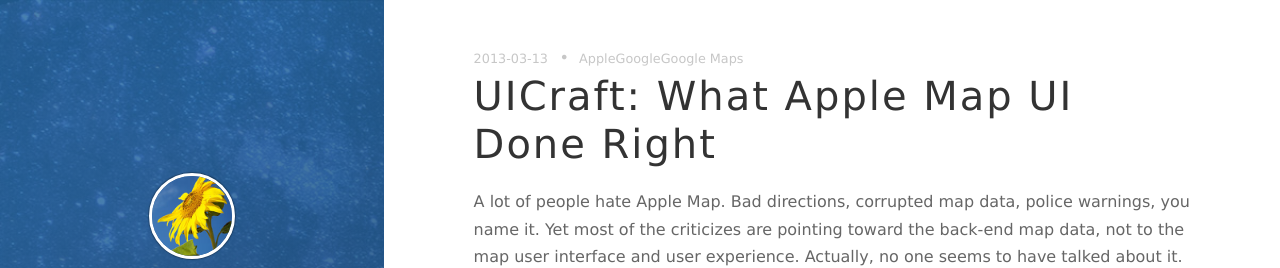
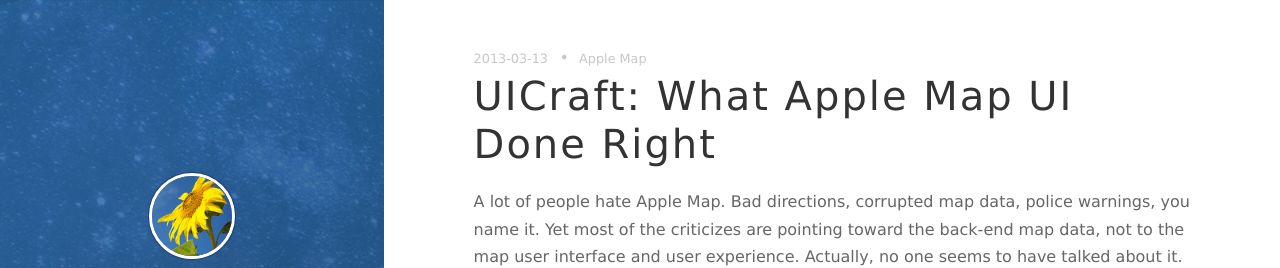
Before and after one commit to lymenlee/mucraft, a Jekyll site: the page built from _posts/2013-03-13-uicraft-what-apple-map-ui-done-right.markdown, in a window 1280 px wide and 900 px high. Shown: the top 268 px of the window. Built offline with Jekyll 4.4.1, drawn with Linux system fonts in a browser that asks for light colours; nearby versions of some CDN libraries; comment, search, counter and statistics services are not loaded; part of the change alters nothing that is shown.

Commit message:
Update 2013-03-13-uicraft-what-apple-map-ui-done-right.markdown

```diff
--- a/_posts/2013-03-13-uicraft-what-apple-map-ui-done-right.markdown
+++ b/_posts/2013-03-13-uicraft-what-apple-map-ui-done-right.markdown
@@ -1,21 +1,21 @@
 ---
 author: mountainwalker
 comments: true
-date: 2013-03-13 22:39:19+00:00
+date: 2013-03-13T22:39:19.000Z
 layout: post
-link: https://linwangge.wordpress.com/2013/03/13/uicraft-what-apple-map-ui-done-right/
+link: >-
+  https://linwangge.wordpress.com/2013/03/13/uicraft-what-apple-map-ui-done-right/
 slug: uicraft-what-apple-map-ui-done-right
 title: 'UICraft: What Apple Map UI Done Right'
 wordpress_id: 1772
 categories:
-- Anything Apple
-- Design
-- iOS
-- UICraft
+  - Anything Apple
+  - Design
+  - iOS
+  - UICraft
 tags:
-- Apple
-- Google
-- Google Maps
+  - Apple Map
+published: true
 ---
 
 A lot of people hate Apple Map. Bad directions, corrupted map data, police warnings, you name it. Yet most of the criticizes are pointing toward the back-end map data, not to the map user interface and user experience. Actually, no one seems to have talked about it. After a closer look, I found that Apple Map UI did one thing or two right:
```
